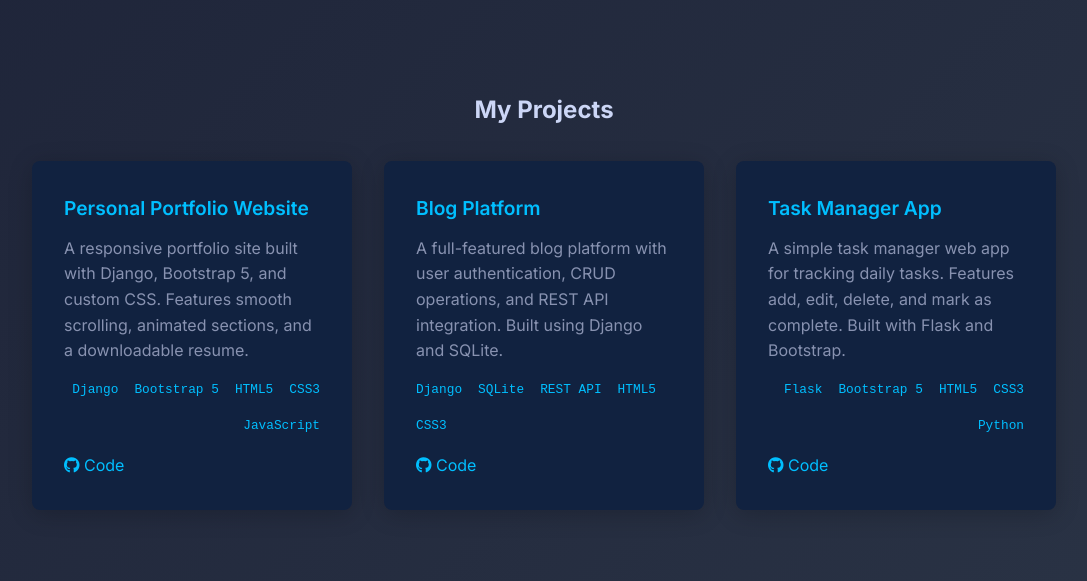
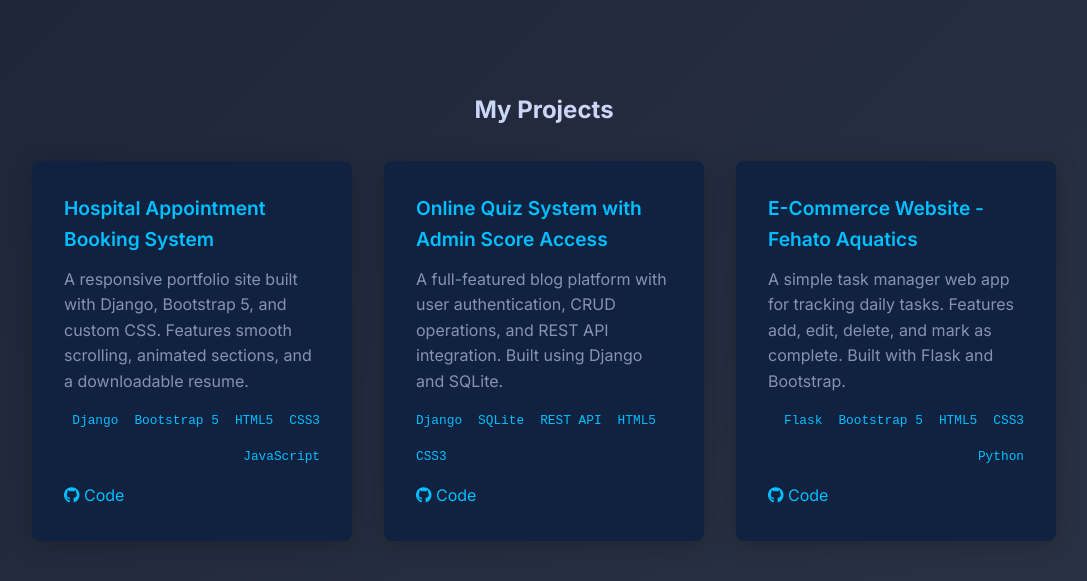
Before and after one commit to Herwinstenil/My-Personal-Portfolio, a Django app: page / in a window 1280 px wide. Shown: the part 4065-4646 px from the top of the page, without its empty margins (96-1183 px from the left). Run offline with Django 5.2, Linux system fonts and the light colour scheme.

Commit message:
Portfolio

```diff
--- a/Folio/Developer/templates/home.html
+++ b/Folio/Developer/templates/home.html
@@ -1059,7 +1059,7 @@
         <!-- Project Box 1 -->
         <div class="project-card"
           style="background: #112240; border-radius: 8px; padding: 2rem; width: 320px; box-shadow: 0 4px 24px rgba(0,0,0,0.2); display: flex; flex-direction: column; margin-bottom: 2rem;">
-          <h4 class="project-title" style="color: #00bfff;">Personal Portfolio Website</h4>
+          <h4 class="project-title" style="color: #00bfff;">Hospital Appointment Booking System </h4>
           <p style="color: #8892b0; margin-bottom: 1rem;">A responsive portfolio site built with Django, Bootstrap 5,
             and custom CSS. Features smooth scrolling, animated sections, and a downloadable resume.</p>
           <ul class="project-tech">
@@ -1077,7 +1077,7 @@
         <!-- Project Box 2 -->
         <div class="project-card"
           style="background: #112240; border-radius: 8px; padding: 2rem; width: 320px; box-shadow: 0 4px 24px rgba(0,0,0,0.2); display: flex; flex-direction: column; margin-bottom: 2rem;">
-          <h4 class="project-title" style="color: #00bfff;">Blog Platform</h4>
+          <h4 class="project-title" style="color: #00bfff;">Online Quiz System with Admin Score Access </h4>
           <p style="color: #8892b0; margin-bottom: 1rem;">A full-featured blog platform with user authentication, CRUD
             operations, and REST API integration. Built using Django and SQLite.</p>
           <ul class="project-tech">
@@ -1095,7 +1095,7 @@
         <!-- Project Box 3 -->
         <div class="project-card"
           style="background: #112240; border-radius: 8px; padding: 2rem; width: 320px; box-shadow: 0 4px 24px rgba(0,0,0,0.2); display: flex; flex-direction: column; margin-bottom: 2rem;">
-          <h4 class="project-title" style="color: #00bfff;">Task Manager App</h4>
+          <h4 class="project-title" style="color: #00bfff;">E-Commerce Website - Fehato Aquatics </h4>
           <p style="color: #8892b0; margin-bottom: 1rem;">A simple task manager web app for tracking daily tasks.
             Features add, edit, delete, and mark as complete. Built with Flask and Bootstrap.</p>
           <ul class="project-tech">
```
